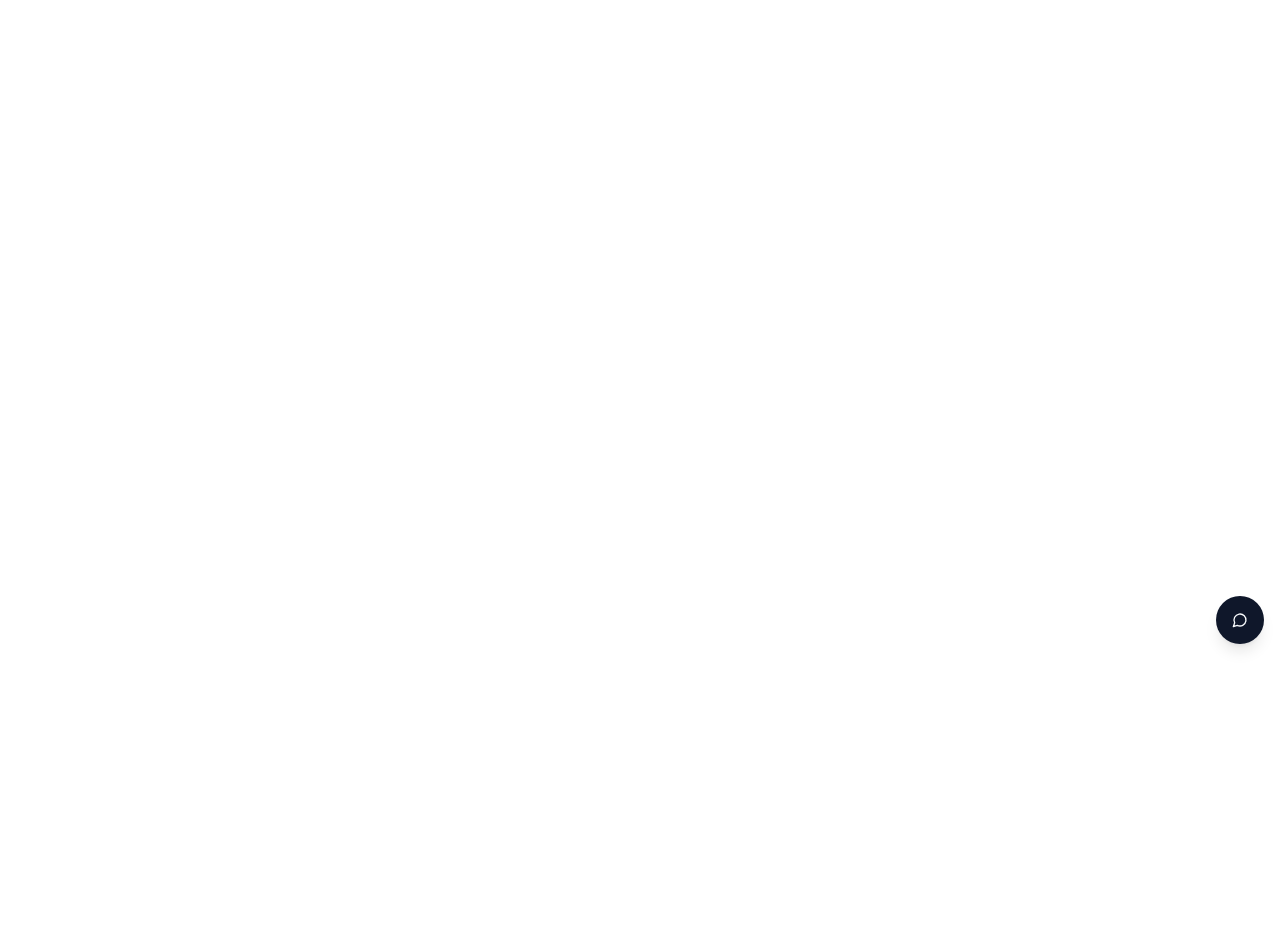
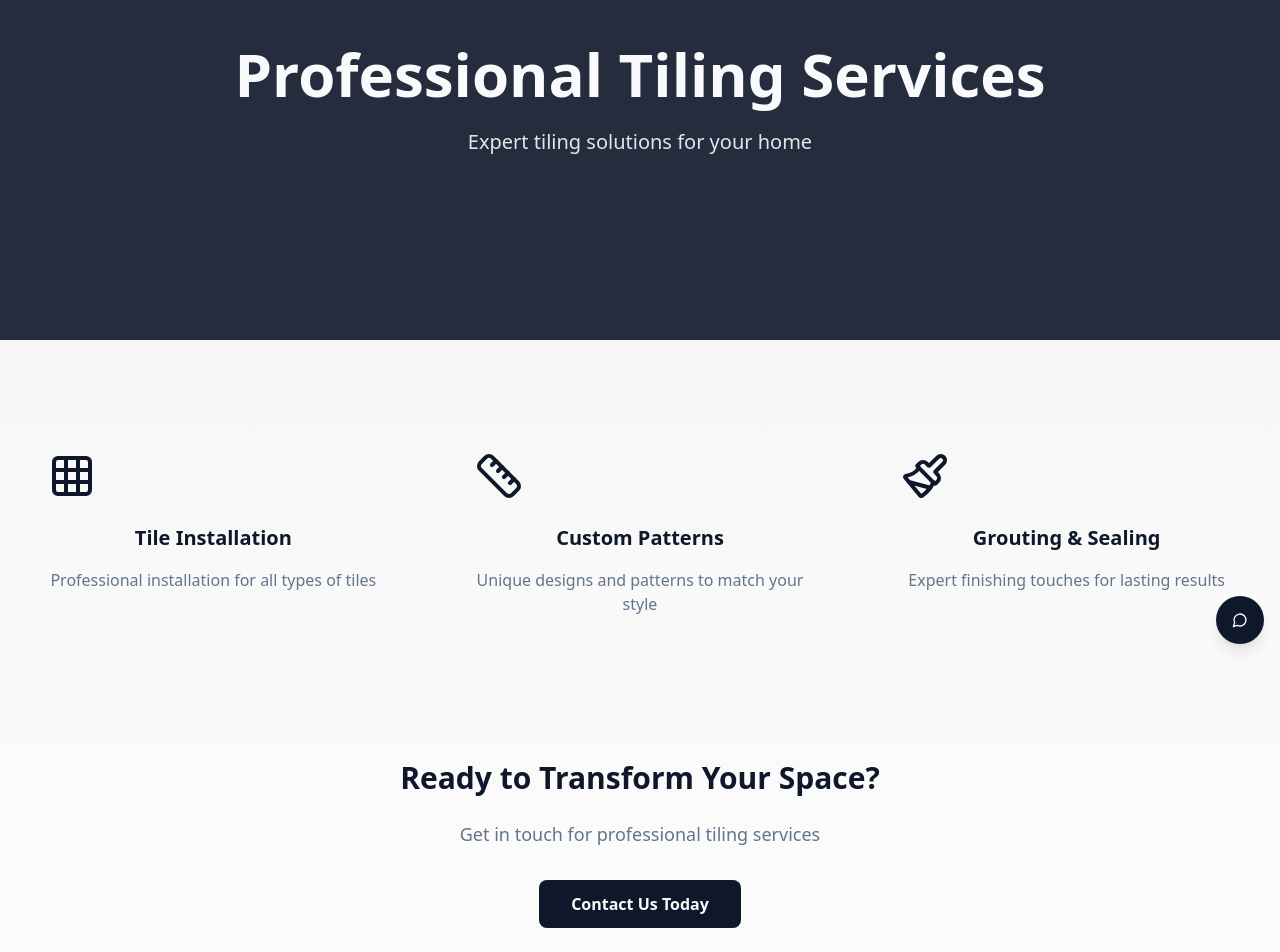
Before and after one commit to DolphinsMc/casa-energy-innovations, a React (Vite) app: page /tile in a window 1280 px wide. Before the commit this address had no page. Shown: the part 140-1092 px from the top of the page. Before the commit the page ends 800 px from the top, so only its background shows below. Built offline with nearby package versions, Linux system fonts and the light colour scheme.

Commit message:
Update codebase with recent changes
This commit includes various updates and modifications across multiple files in the repository. Please review the changes for specific details and functionality improvements.
[skip gpt_engineer]

```diff
--- a/src/App.tsx
+++ b/src/App.tsx
@@ -7,6 +7,8 @@ import BlogPage from "./pages/BlogPage";
 import DashboardPage from "./pages/DashboardPage";
 import ElectricianPage from "./pages/ElectricianPage";
 import PlumberPage from "./pages/PlumberPage";
+import TilePage from "./pages/TilePage";
+import BathroomPage from "./pages/BathroomPage";
 import { ChatBot } from "./components/ChatBot";
 
 function App() {
@@ -21,6 +23,8 @@ function App() {
         <Route path="/dashboard" element={<DashboardPage />} />
         <Route path="/electrician" element={<ElectricianPage />} />
         <Route path="/plumber" element={<PlumberPage />} />
+        <Route path="/tile" element={<TilePage />} />
+        <Route path="/bathroom" element={<BathroomPage />} />
       </Routes>
       <ChatBot />
     </Router>
--- /dev/null
+++ b/src/pages/BathroomPage.tsx
@@ -0,0 +1,107 @@
+import { Header } from "@/components/Header";
+import { Footer } from "@/components/Footer";
+import { motion } from "framer-motion";
+import { Shower, Bath, Tools, CheckCircle } from "lucide-react";
+
+const BathroomPage = () => {
+  return (
+    <div className="min-h-screen bg-gradient-to-b from-primary/5 to-background overflow-hidden">
+      <Header />
+
+      <div className="relative h-[60vh] overflow-hidden">
+        <div className="absolute inset-0 bg-primary/90" />
+        <div className="absolute inset-0 flex items-center justify-center text-center">
+          <motion.div
+            initial={{ opacity: 0, y: 20 }}
+            animate={{ opacity: 1, y: 0 }}
+            transition={{ duration: 0.8 }}
+            className="max-w-4xl px-4"
+          >
+            <h1 className="text-4xl md:text-6xl font-bold text-primary-foreground mb-6">
+              Bathroom Renovation Specialists
+            </h1>
+            <p className="text-xl text-primary-foreground/90">
+              Transform your bathroom into a modern sanctuary
+            </p>
+          </motion.div>
+        </div>
+      </div>
+
+      <div className="container mx-auto px-4 py-20">
+        <motion.div
+          initial={{ opacity: 0, y: 20 }}
+          whileInView={{ opacity: 1, y: 0 }}
+          transition={{ duration: 0.5 }}
+          viewport={{ once: true }}
+          className="grid grid-cols-1 md:grid-cols-2 lg:grid-cols-3 gap-8"
+        >
+          {[
+            {
+              icon: <Bath className="w-12 h-12 text-primary" />,
+              title: "Complete Renovations",
+              description: "Full bathroom makeovers and installations"
+            },
+            {
+              icon: <Shower className="w-12 h-12 text-primary" />,
+              title: "Modern Fixtures",
+              description: "Latest designs in bathroom fixtures and fittings"
+            },
+            {
+              icon: <Tools className="w-12 h-12 text-primary" />,
+              title: "Expert Installation",
+              description: "Professional fitting and finishing services"
+            }
+          ].map((service, index) => (
+            <motion.div
+              key={index}
+              initial={{ opacity: 0, y: 20 }}
+              whileInView={{ opacity: 1, y: 0 }}
+              transition={{ duration: 0.5, delay: index * 0.1 }}
+              viewport={{ once: true }}
+              className="glass p-8 rounded-lg text-center group hover:scale-105 transition-transform duration-300"
+            >
+              <motion.div
+                className="mb-6 transform group-hover:scale-110 transition-transform duration-300"
+                whileHover={{ rotate: 360 }}
+                transition={{ duration: 0.5 }}
+              >
+                {service.icon}
+              </motion.div>
+              <h3 className="text-xl font-bold mb-4 text-primary">{service.title}</h3>
+              <p className="text-muted-foreground">{service.description}</p>
+            </motion.div>
+          ))}
+        </motion.div>
+
+        <motion.div
+          initial={{ opacity: 0 }}
+          whileInView={{ opacity: 1 }}
+          transition={{ duration: 0.5 }}
+          viewport={{ once: true }}
+          className="mt-20 text-center"
+        >
+          <div className="glass p-8 rounded-lg max-w-3xl mx-auto">
+            <h2 className="text-3xl font-bold mb-6 text-primary">
+              Ready for Your Dream Bathroom?
+            </h2>
+            <p className="text-lg text-muted-foreground mb-8">
+              Contact us to discuss your bathroom renovation project
+            </p>
+            <motion.a
+              href="/contact"
+              whileHover={{ scale: 1.05 }}
+              whileTap={{ scale: 0.95 }}
+              className="inline-block bg-primary text-primary-foreground px-8 py-3 rounded-lg font-semibold hover:bg-primary/90 transition-colors duration-300"
+            >
+              Contact Us Today
+            </motion.a>
+          </div>
+        </motion.div>
+      </div>
+
+      <Footer />
+    </div>
+  );
+};
+
+export default BathroomPage;
--- /dev/null
+++ b/src/pages/TilePage.tsx
@@ -0,0 +1,107 @@
+import { Header } from "@/components/Header";
+import { Footer } from "@/components/Footer";
+import { motion } from "framer-motion";
+import { Grid, Ruler, Paintbrush, CheckCircle } from "lucide-react";
+
+const TilePage = () => {
+  return (
+    <div className="min-h-screen bg-gradient-to-b from-primary/5 to-background overflow-hidden">
+      <Header />
+
+      <div className="relative h-[60vh] overflow-hidden">
+        <div className="absolute inset-0 bg-primary/90" />
+        <div className="absolute inset-0 flex items-center justify-center text-center">
+          <motion.div
+            initial={{ opacity: 0, y: 20 }}
+            animate={{ opacity: 1, y: 0 }}
+            transition={{ duration: 0.8 }}
+            className="max-w-4xl px-4"
+          >
+            <h1 className="text-4xl md:text-6xl font-bold text-primary-foreground mb-6">
+              Professional Tiling Services
+            </h1>
+            <p className="text-xl text-primary-foreground/90">
+              Expert tiling solutions for your home
+            </p>
+          </motion.div>
+        </div>
+      </div>
+
+      <div className="container mx-auto px-4 py-20">
+        <motion.div
+          initial={{ opacity: 0, y: 20 }}
+          whileInView={{ opacity: 1, y: 0 }}
+          transition={{ duration: 0.5 }}
+          viewport={{ once: true }}
+          className="grid grid-cols-1 md:grid-cols-2 lg:grid-cols-3 gap-8"
+        >
+          {[
+            {
+              icon: <Grid className="w-12 h-12 text-primary" />,
+              title: "Tile Installation",
+              description: "Professional installation for all types of tiles"
+            },
+            {
+              icon: <Ruler className="w-12 h-12 text-primary" />,
+              title: "Custom Patterns",
+              description: "Unique designs and patterns to match your style"
+            },
+            {
+              icon: <Paintbrush className="w-12 h-12 text-primary" />,
+              title: "Grouting & Sealing",
+              description: "Expert finishing touches for lasting results"
+            }
+          ].map((service, index) => (
+            <motion.div
+              key={index}
+              initial={{ opacity: 0, y: 20 }}
+              whileInView={{ opacity: 1, y: 0 }}
+              transition={{ duration: 0.5, delay: index * 0.1 }}
+              viewport={{ once: true }}
+              className="glass p-8 rounded-lg text-center group hover:scale-105 transition-transform duration-300"
+            >
+              <motion.div
+                className="mb-6 transform group-hover:scale-110 transition-transform duration-300"
+                whileHover={{ rotate: 360 }}
+                transition={{ duration: 0.5 }}
+              >
+                {service.icon}
+              </motion.div>
+              <h3 className="text-xl font-bold mb-4 text-primary">{service.title}</h3>
+              <p className="text-muted-foreground">{service.description}</p>
+            </motion.div>
+          ))}
+        </motion.div>
+
+        <motion.div
+          initial={{ opacity: 0 }}
+          whileInView={{ opacity: 1 }}
+          transition={{ duration: 0.5 }}
+          viewport={{ once: true }}
+          className="mt-20 text-center"
+        >
+          <div className="glass p-8 rounded-lg max-w-3xl mx-auto">
+            <h2 className="text-3xl font-bold mb-6 text-primary">
+              Ready to Transform Your Space?
+            </h2>
+            <p className="text-lg text-muted-foreground mb-8">
+              Get in touch for professional tiling services
+            </p>
+            <motion.a
+              href="/contact"
+              whileHover={{ scale: 1.05 }}
+              whileTap={{ scale: 0.95 }}
+              className="inline-block bg-primary text-primary-foreground px-8 py-3 rounded-lg font-semibold hover:bg-primary/90 transition-colors duration-300"
+            >
+              Contact Us Today
+            </motion.a>
+          </div>
+        </motion.div>
+      </div>
+
+      <Footer />
+    </div>
+  );
+};
+
+export default TilePage;
```
